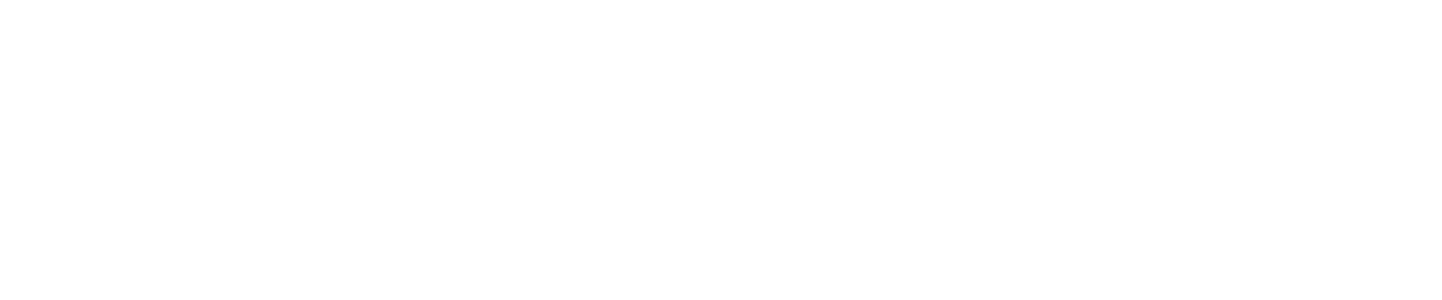
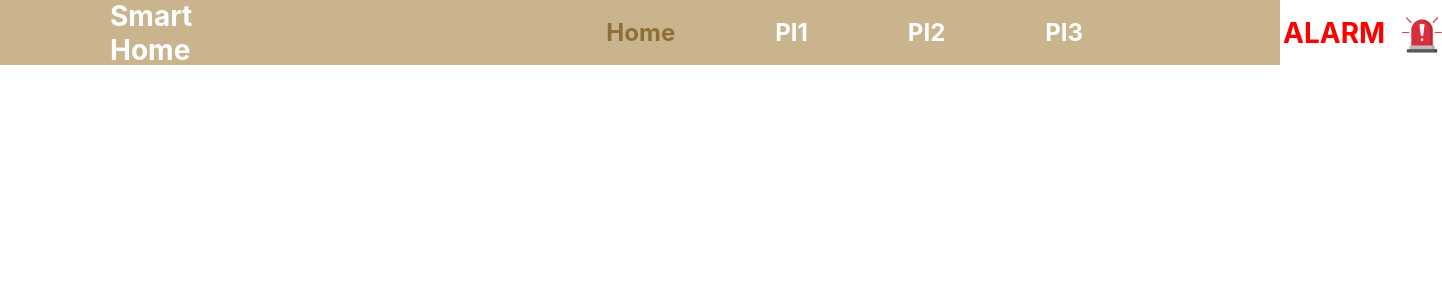
Before and after one commit to hristinaina/iot-smart-home, a React (Create React App) app in the folder web/smart-home-front/: page /home in a window 1280 px wide. Before the commit this address had no page. Shown: the top 300 px of the page, 1442 px wide, since content can reach past the window. Built offline with nearby package versions, Linux system fonts and the light colour scheme.

Commit message:
added alarm and home component

```diff
--- a/web/smart-home-front/src/AppRoutes.js
+++ b/web/smart-home-front/src/AppRoutes.js
@@ -1,12 +1,14 @@
 import React from 'react';
 import { Devices } from './components/Devices';
+import { Home } from './components/Home';
 import { Routes, Route, Navigate } from 'react-router-dom';
 
 const AppRoutes = () => {
   return (
     <Routes>
-      <Route path="/" element={<Navigate to="/devices/PI1" />} />
+      <Route path="/" element={<Navigate to="/home" />} />
       <Route path="/devices/:id" element={<Devices />} />
+      <Route path="/home" element={<Home />} />
       {/* Add more routes if needed */}
     </Routes>
   );
--- a/web/smart-home-front/src/components/Devices.js
+++ b/web/smart-home-front/src/components/Devices.js
@@ -16,6 +16,7 @@
         this.connecting = false; //change to true if you want to use this
         this.pi =this.extractPIFromUrl();
         this.socket = null;
+        this.showAlarm = true;
     }
 
     async fetchData(){
@@ -236,9 +237,10 @@
     render() {
         const { data } = this.state;
         const connecting = this.connecting;
+        const showAlarm = this.showAlarm;
         return (
             <div>
-                <Navigation />
+                <Navigation showAlarm={showAlarm}/>
                 <div id="tools">
                 </div>
                 <DevicesList devices={data}  onClick={this.handleClick} connecting={connecting}/>
--- /dev/null
+++ b/web/smart-home-front/src/components/Home.js
@@ -0,0 +1,14 @@
+import React from 'react';
+import './Devices.css';
+import { Navigation } from './Navigation';
+
+export function Home() {
+  const showAlarm = true;
+
+
+  return (
+    <div>
+        <Navigation  showAlarm={showAlarm}></Navigation>
+    </div>
+  );
+}
--- a/web/smart-home-front/src/components/Navigation.css
+++ b/web/smart-home-front/src/components/Navigation.css
@@ -8,8 +8,8 @@
     color: white;
     font-weight: bold;
     font-size: 28px;
-    margin-right: 20em;
     width: 200px;
+    margin-right: 13em;
 }
 
   .navbar {
@@ -46,3 +46,30 @@
   .logout {
     margin-left: auto; /* Pushes the logout link to the right */
   }
+
+  #alarm{
+    color: red;
+    font-weight: bold;
+    margin-left: 150px;
+    font-size: 28px;
+  }
+
+  #alarmImg{
+      width: 40px;
+      height: 40px;
+      margin-left: 17px;
+      margin-top: 5px;
+  }
+
+  @keyframes blink {
+    0%, 50%, 100% {
+      opacity: 1;
+    }
+    25%, 75% {
+      opacity: 0;
+    }
+  }
+
+  .blink {
+    animation: blink 1s infinite;
+  }
--- a/web/smart-home-front/src/components/Navigation.js
+++ b/web/smart-home-front/src/components/Navigation.js
@@ -1,11 +1,11 @@
-import React , { useEffect, useRef  } from 'react';
+import React, { useEffect, useRef, useState } from 'react';
 import { Navbar, NavItem, NavLink } from 'reactstrap';
 import { Link, useLocation } from 'react-router-dom';
 import './Navigation.css';
 
-export function Navigation() {
+export function Navigation({ showAlarm }) {
   const location = useLocation();
-
+  const [blink, setBlink] = useState(false);
   const prevPathnameRef = useRef(location.pathname);
 
   useEffect(() => {
@@ -19,11 +19,33 @@
     prevPathnameRef.current = location.pathname;
   }, [location.pathname]);
 
+  useEffect(() => {
+    // Toggle the blink effect based on showAlarm prop
+    if (showAlarm) {
+      const intervalId = setInterval(() => {
+        setBlink((prevBlink) => !prevBlink);
+      }, 500); // Toggle every 500 milliseconds
+
+      return () => clearInterval(intervalId);
+    } else {
+      setBlink(false);
+    }
+  }, [showAlarm]);
+
   return (
     <header>
       <Navbar className="navbar">
         <ul>
           <span className="logo">Smart Home</span>
+          <NavItem>
+            <NavLink
+              tag={Link}
+              className={`text-light ${location.pathname === '/home' ? 'active' : ''}`}
+              to="/home"
+            >
+              Home
+            </NavLink>
+          </NavItem>
           <NavItem>
             <NavLink
               tag={Link}
@@ -51,6 +73,15 @@
               PI3
             </NavLink>
           </NavItem>
+          {showAlarm && (
+            <>
+              <span id="alarm">
+                ALARM
+              </span>
+              <img src='/images/alarm.png' id='alarmImg' className={blink ? 'blink' : ''} />
+            </>
+          )}
+
         </ul>
       </Navbar>
     </header>
```
Also changed, not shown: web/smart-home-front/public/images/alarm.png (added).
